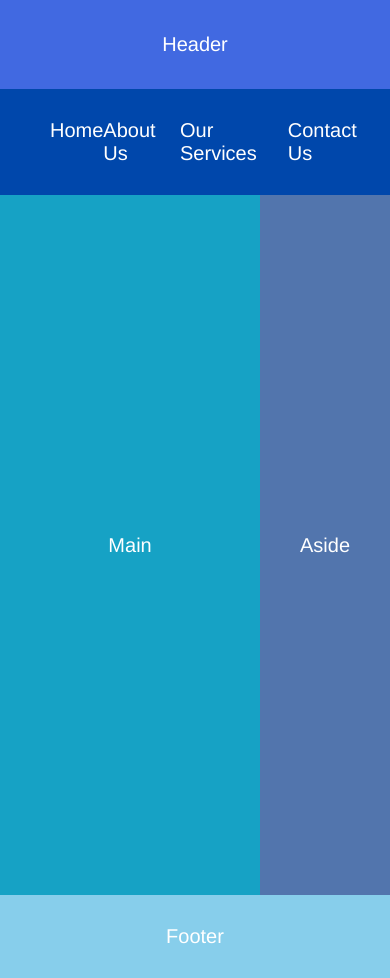
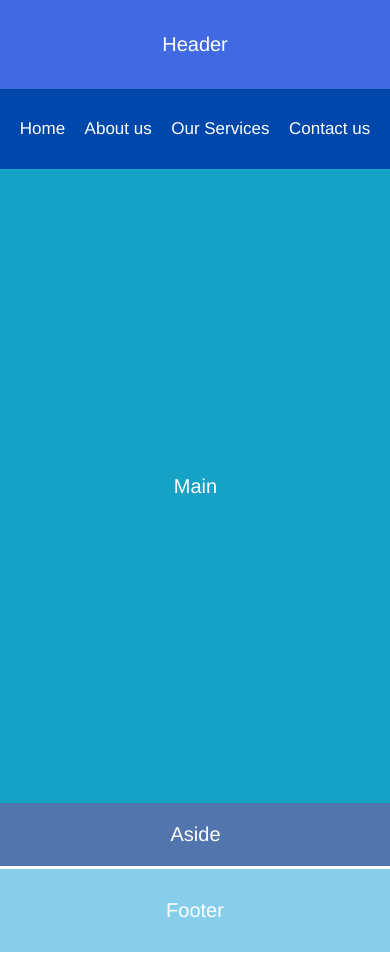
Before and after one commit to AyushKaranjit/flexp, a plain HTML site: page index.html in a window 390 px wide. After the commit the page ends 952 px from the top, so only its background shows below. Drawn offline with Linux system fonts and the light colour scheme; a web font is replaced by a local one.

Commit message:
dfgsfdghf

```diff
--- a/index.html
+++ b/index.html
@@ -1,7 +1,7 @@
 <!DOCTYPE html>
 <html lang="en">
 	<head>
-		<meta name="viewport" content="width=device-width, initial-scale=1.0">
+		<meta name="viewport" content="width=device-width, initial-scale=1.0" />
 		<title>Making a Responsive Design</title>
 		<link rel="stylesheet" type="text/css" href=
 		"responsive.css">
@@ -12,10 +12,10 @@
 		</header>
 		<nav>
 			<ul>
-				<li ><a href="#">Home</li>
-				<li ><a href="#">About Us</li>
-				<li ><a href="#">Our Services</li>
-				<li c><a href="#">Contact Us</li>
+				<li><a href="#">Home</a></li>
+				<li><a href="#">About us</a></li>
+				<li><a href="#">Our Services</a></li>
+				<li><a href="#">Contact us</a></li>
 			</ul>
 		</nav>
 		<section>
--- a/responsive.css
+++ b/responsive.css
@@ -36,7 +36,6 @@ nav ul {
 
 nav ul li{
 	list-style:none;
-	color
 }
 
 a{
@@ -77,22 +76,25 @@ footer{
 	align-content:center;
 }
 
-@media screen and(max-width:600px){
+@media screen and (max-width:500px) {
+	nav ul{
+		display:flex;
+		justify-content:space-around;
+		padding:0px;
+	}
+	nav ul li{
+		font-size:17px;
+	}
 	section{
 		flex-direction:column;
 	}
-	nav ul{
-		flex-direction:column;
-	}
-	nav ul li{
-		width:96%;
-	}
 	.main{
-		width:96%;
-
+		width:90%;
+		order:1;
+		min-height:594px;
 	}
 	.aside{
-		width:96%;
-
+		width:90%;
+		order:2;
 	}
 }
```
